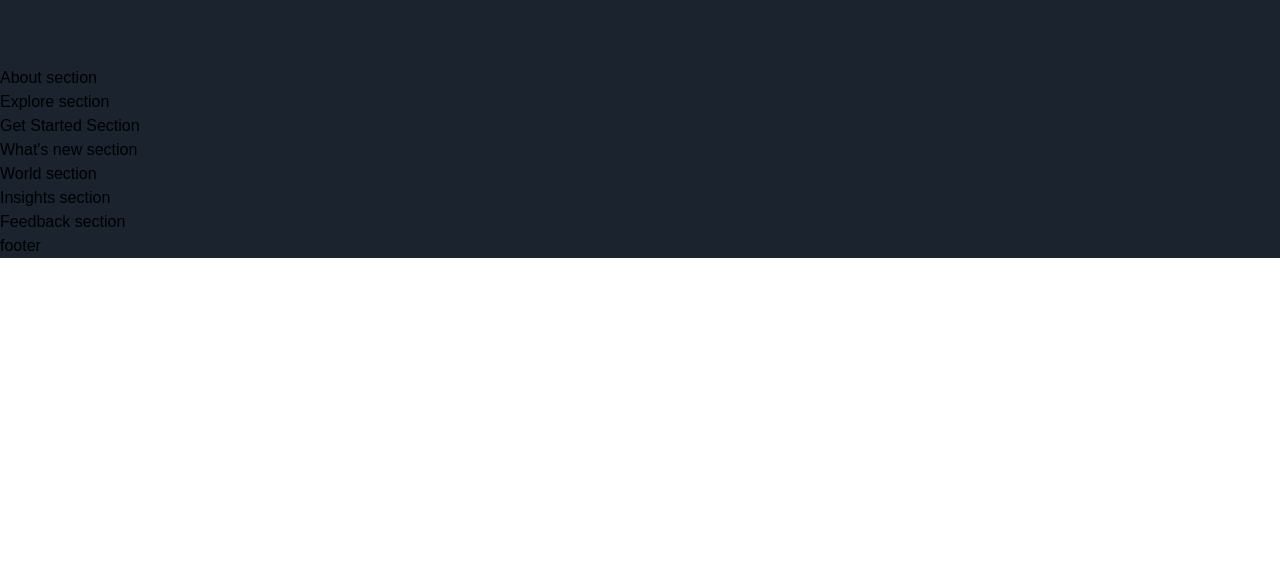
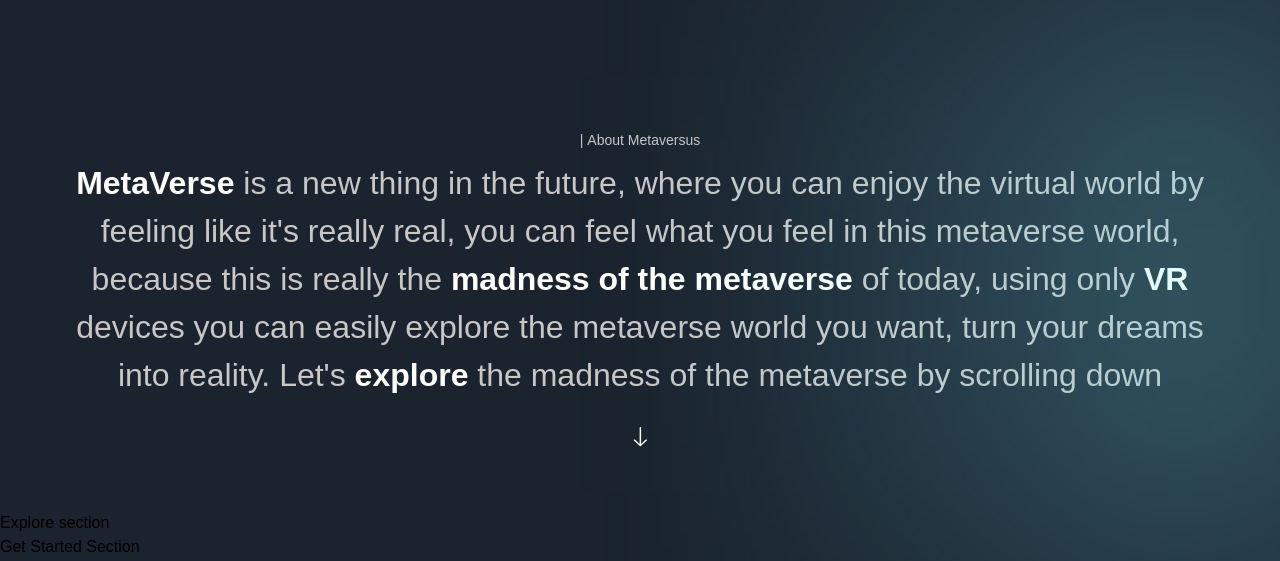
Before and after one commit to J-David-Baxter/meta-ui, a Next.js app: page / in a window 1280 px wide. Shown: the part 1038-1599 px from the top of the page. Before the commit the page ends 1296 px from the top, so only its background shows below. Built offline with nearby package versions, Linux system fonts and the light colour scheme; a web font is replaced by a local one.

Commit message:
Style about section

```diff
--- a/components/CustomTexts.jsx
+++ b/components/CustomTexts.jsx
@@ -1,9 +1,22 @@
 'use client';
 
-export const TypingText = () => (
-  <p>Typing Text</p>
+import { motion } from 'framer-motion';
+
+import { textContainer, textVariant2 } from '../utils/motion';
+
+export const TypingText = ({ title, textStyles }) => (
+  <motion.p
+    variants={textContainer}
+    className={`font-normal text-[14px] text-secondary-white ${textStyles}`}
+  >
+    {Array.from(title).map((letter, index) => (
+      <motion.span variants={textVariant2} key={index}>
+        {letter === ' ' ? '\u00A0' : letter}
+      </motion.span>
+    ))}
+  </motion.p>
 );
 
-export const TitleText = () => (
+export const TitleText = ({ title, textStyles }) => (
   <h2>Title Text</h2>
 );
--- a/sections/About.jsx
+++ b/sections/About.jsx
@@ -1,8 +1,45 @@
 'use client';
 
+import { motion } from 'framer-motion';
+import { TypingText } from '../components';
+
+import styles from '../styles';
+import { fadeIn, staggerContainer } from '../utils/motion';
+
 const About = () => (
-  <section>
-    About section
+  <section className={`${styles.paddings} relative z-10`}>
+    <div className="gradient-02 z-0" />
+    <motion.div
+      variants={staggerContainer}
+      initial="hidden"
+      whileInView="show"
+      viewport={{ once: false, amount: 0.25 }}
+      className={`${styles.innerWidth} mx-auto ${styles.flexCenter} flex-col`}
+    >
+      <TypingText title="| About Metaversus" textStyles="text-center" />
+
+      <motion.p
+        variants={fadeIn('up', 'tween', 0.2, 1)}
+        className="mt-[8px] font-normal sm:text-[32px] text-[20px] text-center text-secondary-white"
+      >
+        <span className="font-extrabold text-white">MetaVerse </span>
+        is a new thing in the future, where you can enjoy the virtual world by feeling like it's really real,
+        you can feel what you feel in this metaverse world, because this is really
+        the
+        <span className="font-extrabold text-white"> madness of the metaverse </span>
+        of today, using only
+        <span className="font-extrabold text-white"> VR </span>
+        devices you can easily explore the metaverse world you want, turn your dreams into reality. Let's
+        <span className="font-extrabold text-white"> explore </span>
+        the madness of the metaverse by scrolling down
+      </motion.p>
+      <motion.img
+        variants={fadeIn('up', 'tween', 0.3, 1)}
+        src="/arrow-down.svg"
+        alt="arrow down"
+        className="w-[18px] h-[20px] object-contain mt-[28px]"
+      />
+    </motion.div>
   </section>
 );
 
```
